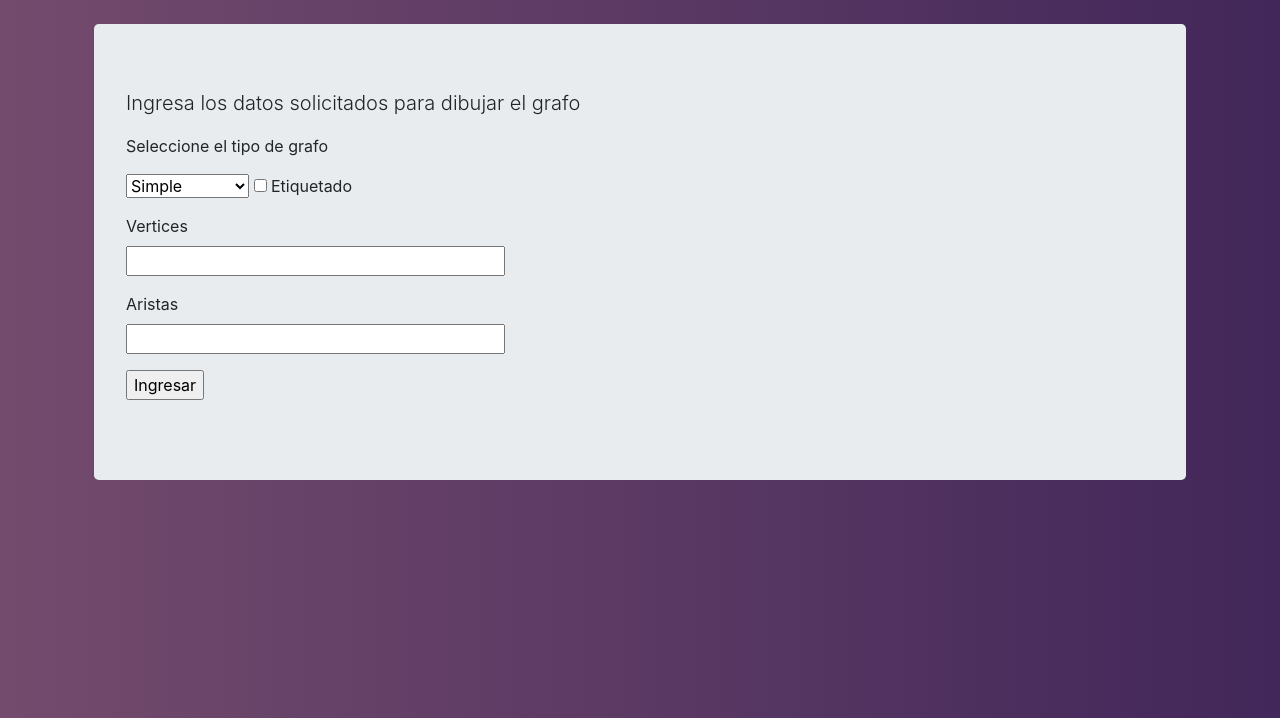
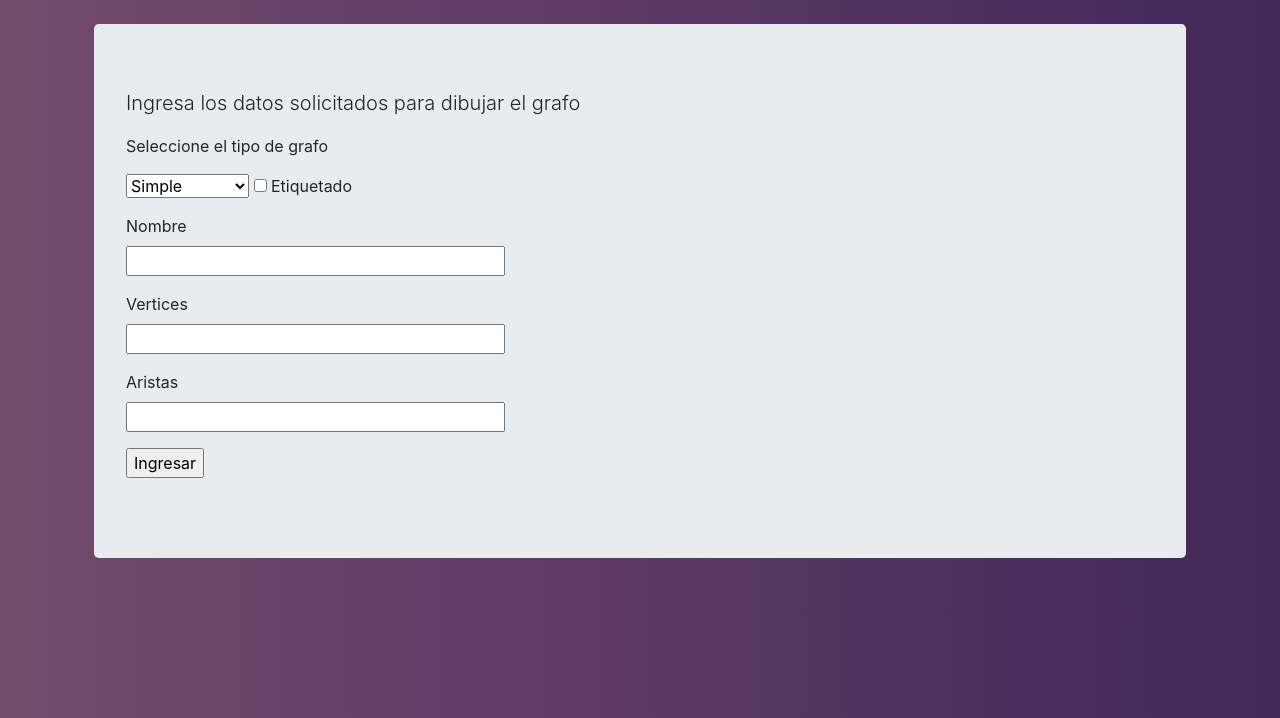
Before and after one commit to dangalledi/Ejercicio-Grafos, a Flask app: page /tarea1 in a window 1280 px wide. Shown: the part 56-774 px from the top of the page. Run offline with Flask 2, Linux system fonts and the light colour scheme; some libraries are stand-ins or nearby versions.

Commit message:
se agrega el atributo nombre

```diff
--- a/forms.py
+++ b/forms.py
@@ -4,6 +4,7 @@ from wtforms.validators import DataRequired
 
 #Creacion de clases donde se reciben los datos del formulario
 class IngresoGrafo(Form):
+    nombre = StringField("Nombre",validators=[DataRequired()])
     etiquetado = BooleanField() # para saber si se etiqueta en la creación
     tipo = SelectField(u'tipo',choices = [('simple','Simple'),('direccionado','Direccionado')])
     vertices = StringField('Vertices',validators=[DataRequired()])
--- a/index.py
+++ b/index.py
@@ -29,6 +29,7 @@ def tarea1():
         print (grafo.etiquetado.data)
         grafos=[grafo.vertices.data,grafo.aristas.data]
         print (grafos)
+        print(grafo.nombre.data)
         return render_template("grafo.html", nodes=grafo.vertices.data)
 
     return render_template("tarea1.html", grafo = grafo)
--- a/templates/grafo.html
+++ b/templates/grafo.html
@@ -4,7 +4,7 @@
     <div class="jumbotron">
         <h1 class="display-5">Grafo</h1>
         <p class="lead">Se genero un grafo completo de {{ nodes }} nodos.</p>
-        <img src="{{ url_for('graph', nodes=nodes) }}" alt="Un grafo completo con {{ nodes }} nodos" height="200" />
+        <img src="{{ url_for('graph', nodes=nodes) }}" alt="Un grafo completo con {{ nodes }} nodos" height="300" class = "center"/>
     </div>
 </body>
 
--- a/templates/tarea1.html
+++ b/templates/tarea1.html
@@ -14,6 +14,10 @@
         <input type = 'checkbox' name = 'etiquetado' value = 'true'> Etiquetado <!--checkbox pa saber si se etiqueta o no-->
         </p>
         <p>
+            {{ grafo.nombre.label }}<br> {{ grafo.nombre(size=32) }} {% for error in grafo.nombre.errors %}
+            <span style="color: red;">[{{ error }}]</span> {% endfor %}
+        </p>
+        <p>
             {{ grafo.vertices.label }}<br> {{ grafo.vertices(size=32) }} {% for error in grafo.vertices.errors %}
             <!-- Se tiene una validacion de errores..  for error in grafo... xD -->
             <span style="color: red;">[{{ error }}]</span> {% endfor %}
```
